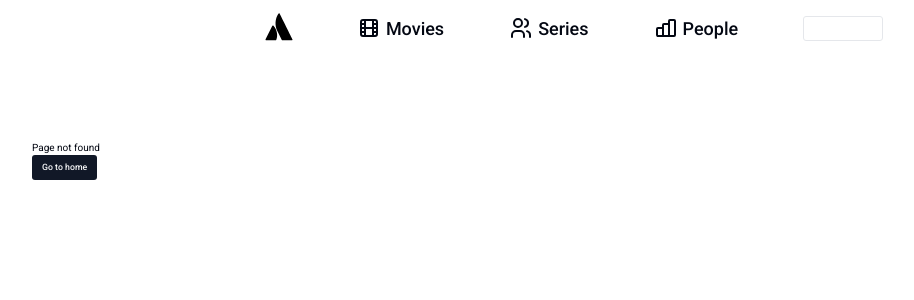
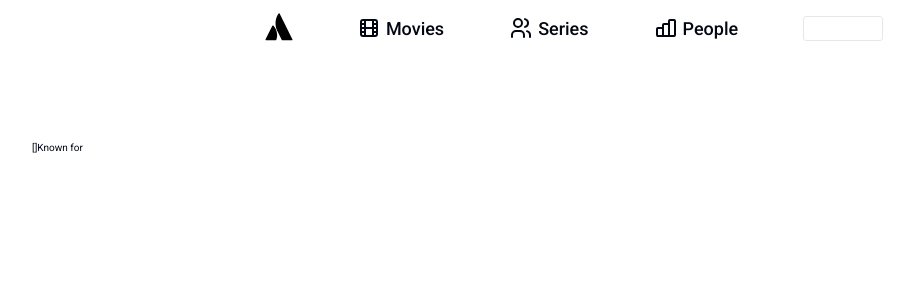
Before and after one commit to qwavy/movies, a Vue app: page /actor/1 in a window 1280 px wide. Before the commit this address had no page. Shown: the top 300 px of the page, without its empty margins (68-982 px from the left). Built offline with nearby package versions, Linux system fonts and the light colour scheme; no server answers; some icons are missing.

Commit message:
add: get actor data

```diff
--- a/src/components/MoviePage.vue
+++ b/src/components/MoviePage.vue
@@ -28,12 +28,7 @@ const urlActorsOfMovie = `https://api.themoviedb.org/3/movie/${id}/credits?langu
 onMounted(() => {
   movieStore.getMoviePage(urlMoviePage ,options)
   movieStore.getActorsOfMovie(urlActorsOfMovie,options)
-
 })
-setTimeout(() => {
-  console.log(movieStore.actorsOfMovie.cast)
-
-},1000)
 
 
 const year  = computed(() => new Date(movieStore.movie.release_date).getFullYear())
--- a/src/components/actors/ActorPage.vue
+++ b/src/components/actors/ActorPage.vue
@@ -1,11 +1,37 @@
 <script setup>
 
+
+
+import {onMounted} from "vue";
+import {useActorStore} from "@/stores/ActorStore.js";
+import {useRoute} from "vue-router";
+import {options} from "@/constants/index.js";
+
+const actorStore = useActorStore()
+const route = useRoute()
+
+const urlActorPage = "https://api.themoviedb.org/3/person/55638?language=en-US"
+
+onMounted(() => {
+  actorStore.getActor(urlActorPage,options)
+})
 </script>
 
 <template>
   <div class="actor-page">
     <div class="actor-info">
+      <div class="actor-image">
+        {{actorStore.actor}}
+      </div>
+      <div class="actor-personal-info">
+        <div>
 
+        </div>
+        <h2 class="info-title">
+          Known for
+        </h2>
+        <p></p>
+      </div>
     </div>
     <div class="actor-career">
 
@@ -14,5 +40,7 @@
 </template>
 
 <style scoped>
-
+  .actor-info{
+    display: flex;
+  }
 </style>
--- a/src/router/router.js
+++ b/src/router/router.js
@@ -5,6 +5,7 @@ import Error404 from "@/views/error404.vue";
 import MainPage from "@/views/MainPage.vue";
 import MoviePage from "@/components/MoviePage.vue";
 import SerialPage from "@/components/series/SerialPage.vue";
+import ActorPage from "@/components/actors/ActorPage.vue";
 
 
 const routes = [
@@ -29,6 +30,10 @@ const routes = [
         component: SerialPage
     },
     {
+        path: "/actor/:id",
+        component: ActorPage
+    },
+    {
         path:'/:pathMatch(.*)*',
         component: Error404
     },
--- a/src/stores/ActorStore.js
+++ b/src/stores/ActorStore.js
@@ -1,4 +1,5 @@
 import {defineStore} from "pinia";
+import axios from "axios";
 
 export const useActorStore = defineStore("actorStore", {
     state:() => ({
@@ -6,7 +7,8 @@ export const useActorStore = defineStore("actorStore", {
     }),
     actions:{
         async getActor(url,options){
-
+            const result = await axios.get(url , options)
+            this.actor = result.data
         }
     }
 })
```
